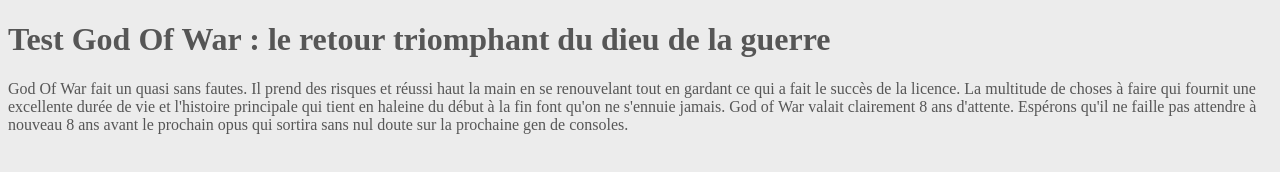
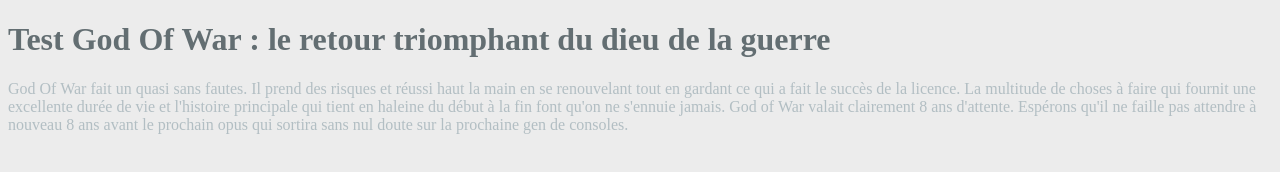
Before and after one commit to yassineBenHassoun/poe-2019, a plain HTML site: page src/index.html in a window 1280 px wide. Drawn offline with Linux system fonts and the light colour scheme.

Commit message:
edited style.css

```diff
--- a/src/style.css
+++ b/src/style.css
@@ -1,4 +1,8 @@
 body {
   background-color: #ececec;
-  color :#565656;
+  color:#b2bec3;
 }
+
+h1 {
+  color: #636e72
+}
```
